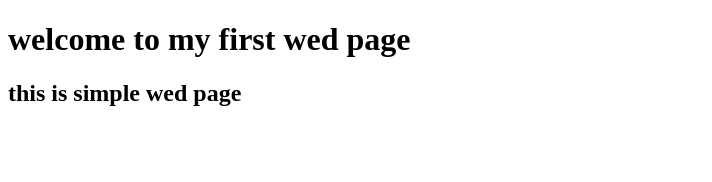
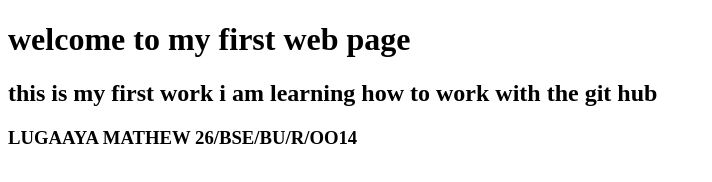
Before and after one commit to luganyamatayo-cyber/MAIN-CLASS, a plain HTML site: page index.html in a window 1280 px wide. Shown: the whole page, without its empty margins (0-712 px from the left). Drawn offline with Linux system fonts and the light colour scheme.

Commit message:
download.pg

```diff
--- a/index.html
+++ b/index.html
@@ -1,13 +1,16 @@
+
 <!DOCTYPE html>
 <html lang="en">
 <head>
   <meta charset="UTF-8">
   <meta name="viewport" content="width=device-width, initial-scale=1.0">
-  <title>first wed page</title>
+  <title>first web page</title>
 </head>
 <body>
-  <h1>welcome to my first wed page</h1>
-  <h2>this is simple wed page</h2>
+  <h1>welcome to my first web page</h1>
+  <h2>this is my first work i am learning how to work with the git hub</h2>
+  <h3>LUGAAYA MATHEW 26/BSE/BU/R/OO14</h3>
+
 
 </body>
 </html>
```
Lines whose indentation alone changed are shown as unchanged.
